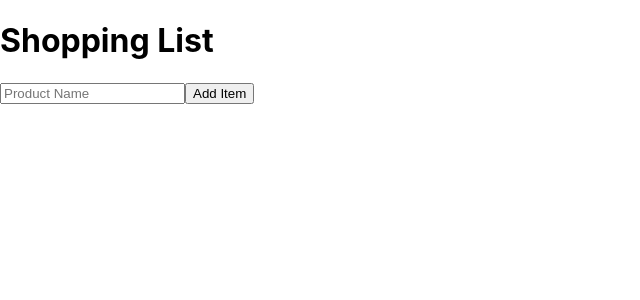
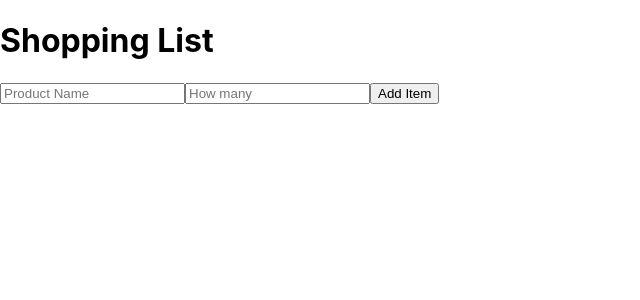
Before and after one commit to hammyhammer/learning-typescript-react, a React (Create React App) app in the folder shopping-list/: page / in a window 1280 px wide. Shown: the top 300 px of the page, without its empty margins (0-640 px from the left). Built offline with nearby package versions, Linux system fonts and the light colour scheme.

Commit message:
can submit and display unique quantities

```diff
--- a/shopping-list/src/App.tsx
+++ b/shopping-list/src/App.tsx
@@ -10,8 +10,8 @@
   const [items, setItems] = useState<Item[]>([])
   // This is not ideal. The id will be the same for all entries. we can use package
   // to generate random ids.
-  const addItem = (product: string) => {
-    setItems([...items, { id: 3, product, quantity: 1 }])
+  const addItem = (product: string, quantity: number) => {
+    setItems([...items, { id: 3, product, quantity }])
     console.log("Success")
   }
   // const items = [
--- a/shopping-list/src/components/ShoppingForm.tsx
+++ b/shopping-list/src/components/ShoppingForm.tsx
@@ -3,23 +3,31 @@
 // useRef is another way to be able to update a state.
 
 interface ShoppingFormProps {
-  onAddItem: (item: string) => void;
+  onAddItem: (item: string, quantity: number) => void;
 }
 
 export default function ShoppingForm({ onAddItem }: ShoppingFormProps): JSX.Element {
 
-  const inputRef = useRef<HTMLInputElement>(null);
+  const productInputRef = useRef<HTMLInputElement>(null);
+  const quantityInputRef = useRef<HTMLInputElement>(null);
 
   function handleSubmit(event: React.FormEvent) {
     event.preventDefault()
-    let newProduct = inputRef.current!.value
-    onAddItem(newProduct)
-    inputRef.current!.value = "";
+    let newProduct = productInputRef.current!.value
+    let quantity = parseInt(quantityInputRef.current!.value)
+
+    onAddItem(newProduct, quantity)
+    productInputRef.current!.value = "";
+    quantityInputRef.current!.value = "1";
+
+
   }
   return (
     <form onSubmit={handleSubmit}>
-      <input type="text" placeholder='Product Name' ref={inputRef} />
+      <input type="text" placeholder='Product Name' ref={productInputRef} />
+      <input type="number" min={0} placeholder="How many" ref={quantityInputRef} />
       <button type='submit'>Add Item</button>
+
     </form>
   )
 }
```
